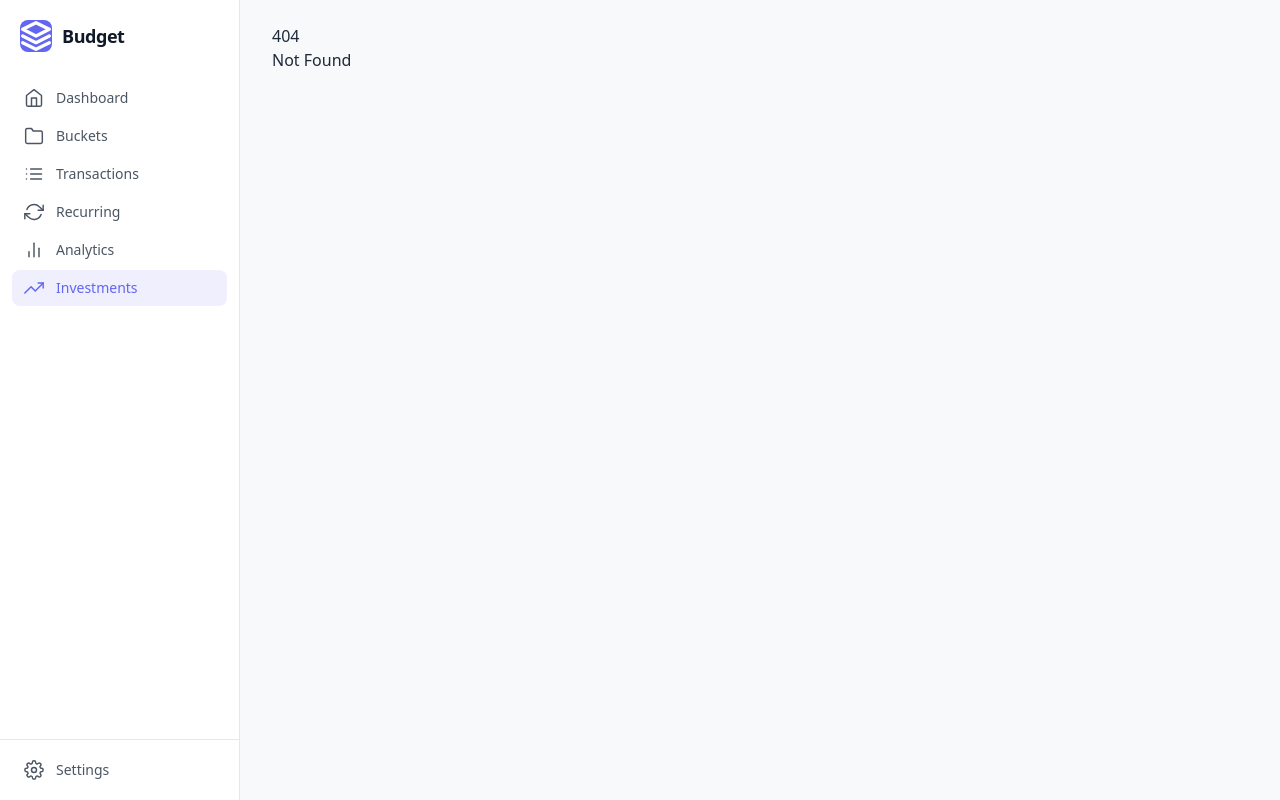
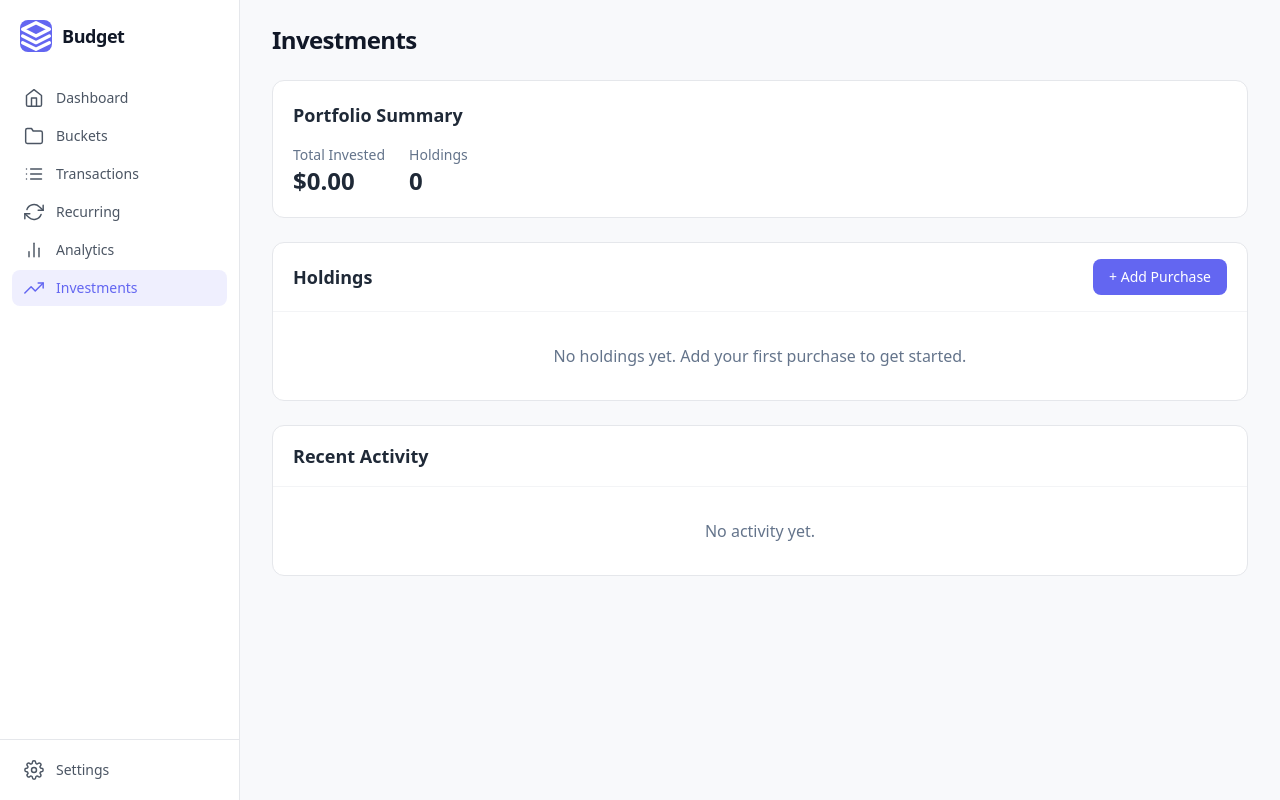
Before and after one commit to pranjalagg/bdgt, a SvelteKit app: page /investments in a window 1280 px wide. Before the commit this address had no page. Built offline with nearby package versions, Linux system fonts and the light colour scheme.

Commit message:
feat(investments): add investments page with full functionality

```diff
--- /dev/null
+++ b/src/routes/investments/+page.svelte
@@ -0,0 +1,54 @@
+<script lang="ts">
+  import { onMount } from 'svelte';
+  import { openModal } from '$lib/stores/uiStore';
+  import {
+    loadInvestments,
+    isLoadingInvestments,
+    holdings,
+    portfolioSummary,
+    recentActivity,
+  } from '$lib/stores/investmentStore';
+  import PortfolioSummary from '$lib/components/investments/PortfolioSummary.svelte';
+  import HoldingsTable from '$lib/components/investments/HoldingsTable.svelte';
+  import ActivityList from '$lib/components/investments/ActivityList.svelte';
+  import AddLotModal from '$lib/components/investments/AddLotModal.svelte';
+  import SellModal from '$lib/components/investments/SellModal.svelte';
+
+  let selectedLotId = '';
+
+  onMount(() => {
+    loadInvestments();
+  });
+
+  function handleAddPurchase() {
+    openModal('add-lot');
+  }
+
+  function handleSellFromLot(lotId: string) {
+    selectedLotId = lotId;
+    openModal('sell-lot');
+  }
+</script>
+
+<div class="space-y-6">
+  <h1 class="page-title">Investments</h1>
+
+  {#if $isLoadingInvestments}
+    <div class="flex items-center justify-center py-12">
+      <div class="h-8 w-8 animate-spin rounded-full border-2 border-primary border-t-transparent"></div>
+    </div>
+  {:else}
+    <PortfolioSummary summary={$portfolioSummary} />
+
+    <HoldingsTable
+      holdings={$holdings}
+      onAddPurchase={handleAddPurchase}
+      onSellFromLot={handleSellFromLot}
+    />
+
+    <ActivityList activities={$recentActivity} />
+  {/if}
+</div>
+
+<AddLotModal />
+<SellModal lotId={selectedLotId} />
```
